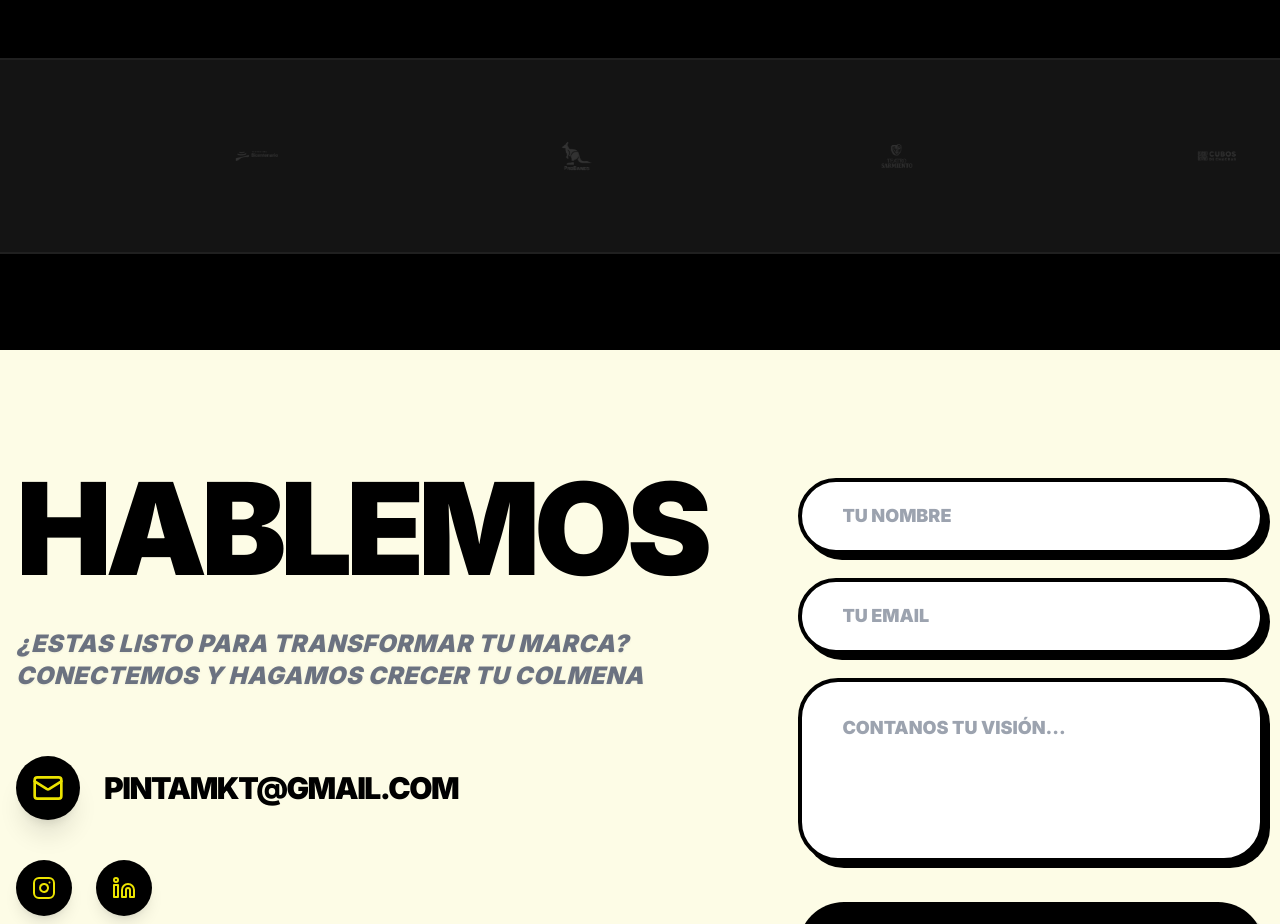
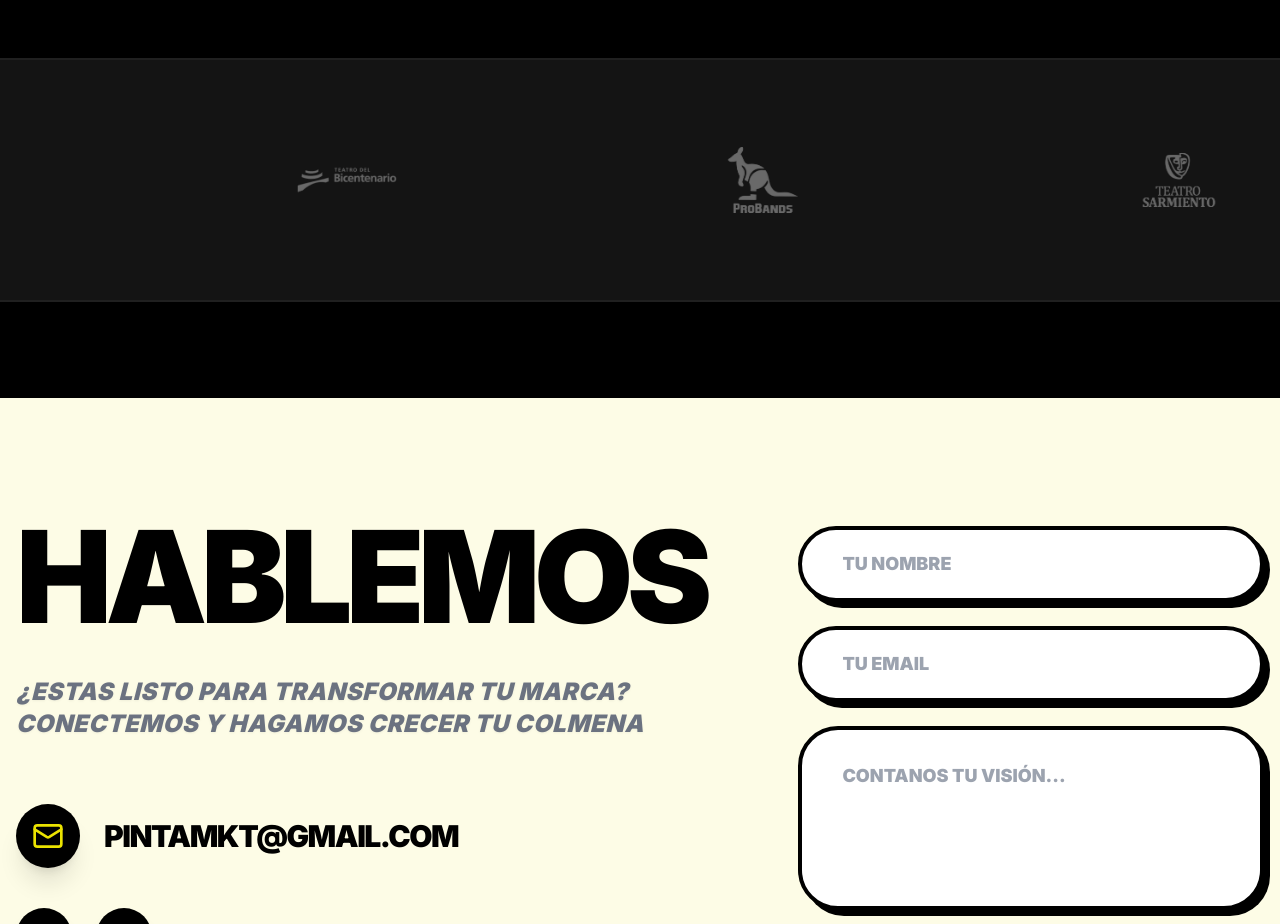
Before and after one commit to pintamkt-coder/WebPintaIAConBack, a React (Vite) app: page / in a window 1280 px wide. Shown: the part 4460-5384 px from the top of the page. Built offline with nearby package versions, Linux system fonts and the light colour scheme.

Commit message:
Cambio de client

```diff
--- a/App.tsx
+++ b/App.tsx
@@ -199,7 +199,10 @@ const CLIENTS_LIST: Client[] = [
   { name: "Burgery", logo: "/clients/Burgery.png" },
   { name: "Bermúdez Moya", logo: "/clients/Bermúdez_Moya.png" },
   { name: "GrandBar", logo: "/clients/GrandBar.png" },
-  { name: "Teatro del Bicentenario", logo: "/clients/Teatro_del_Bicentenario.png" },
+  {
+    name: "Teatro del Bicentenario",
+    logo: "/clients/Teatro_del_Bicentenario.png",
+  },
 ];
 
 // --- Helpers ---
@@ -692,12 +695,12 @@ const App: React.FC = () => {
             {[...CLIENTS_LIST, ...CLIENTS_LIST].map((client, i) => (
               <div
                 key={i}
-                className="flex-shrink-0 flex items-center justify-center h-16 w-48 grayscale opacity-50 hover:grayscale-0 hover:opacity-100 transition-all"
+                className="flex-shrink-0 flex items-center justify-center h-24 md:h-28 w-56 md:w-72 opacity-70 hover:opacity-100 transition-all"
               >
                 <img
                   src={client.logo}
                   alt={client.name}
-                  className="max-h-12 w-auto object-contain opacity-50 grayscale transition-all duration-300 hover:opacity-100 hover:grayscale-0"
+                  className="h-full w-full object-contain"
                 />
               </div>
             ))}
```
